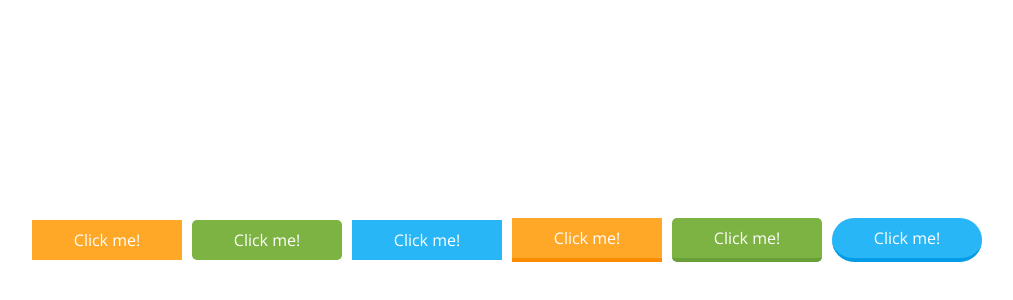
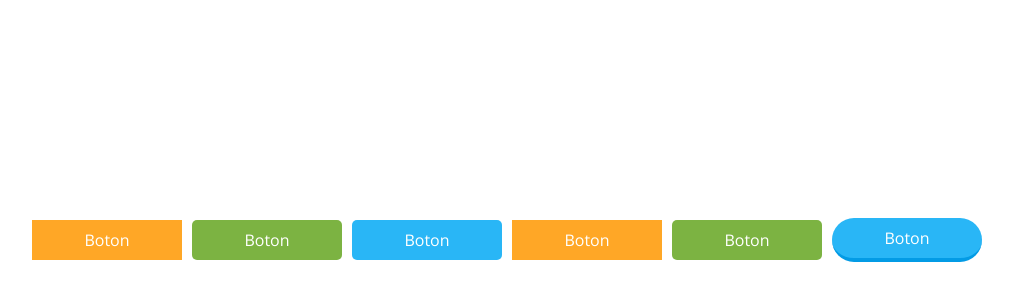
Before and after one commit to Taller-Web/Basic-Button, a plain HTML site: page index.html in a window 1280 px wide. Shown: the part 160-460 px from the top of the page, without its empty margins (133-1146 px from the left). Drawn offline with nearby package versions, Linux system fonts and the light colour scheme.

Commit message:
final
final

```diff
--- a/css/style.css
+++ b/css/style.css
@@ -4,78 +4,62 @@ body{
 
 .box{
     display: flex;
+    justify-content: center;
+    align-items: center;
     width: 100%;
     height: 100%;
-	justify-content: center;
-	align-items: center;
 }
 
-
-
-/* Estilos Propios*/
 .btn{
+    display: inline-block;
     text-decoration: none;
-	color: #fff;
-	display: inline-block;
-	text-align: center;
-	font-family: 'Open Sans';
-	font-size: 16px;
-	font-weight: 300;
     height: 40px;
     line-height: 40px;
     width: 150px;
+    text-align: center;
+    font-size: 16px;
+    font-weight: 400;
+    font-family: 'Open Sans';
+    color: #fff;
     margin: 5px;
-	transition: all 0.5s;
+    transition: background-color 0.5s;
 }
 .btn:hover{
-	transition: all 0.5s;
+    transition: background-color 0.5s;
 }
 
-
-/* Utilidades para Redondear Bordes */
-.u-btnRoundSmall{
-	border-radius: 5px;
-}
-.u-btnRoundBig{
-	border-radius: 150px;
-}
-
-
-/* Colores*/
-.btn-ColorOrange{
+.btn-amarillo{
     background-color: #FFA726;
 }
-.btn-ColorOrange:hover{
+.btn-amarillo:hover{
     background-color: #FFB447;
 }
-.btn-ColorGreen{
+.btn-Verde{
     background-color: #7CB342;
 }
-.btn-ColorGreen:hover{
+.btn-Verde:hover{
     background-color: #90BE5E;
 }
-.btn-ColorBlue{
+.btn-Celeste{
     background-color: #29B6F6;
 }
-.btn-ColorBlue:hover{
+.btn-Celeste:hover{
     background-color: #49C1F7;
 }
 
-.btn-ShadowOrange{
+.u-shadowAmarillo{
     border-bottom: 4px solid #FB8C00;
 }
-.btn-ShadowOrange:hover{
-	border-bottom-color: #FC9D26;
-}
-.btn-ShadowGreen{
+.u-shadowVerde{
     border-bottom: 4px solid #689F38;
 }
-.btn-ShadowGreen:hover{
-	border-bottom-color: #7FAD56;
-}
-.btn-ShadowBlue{
+.u-shadowCeleste{
     border-bottom: 4px solid #039BE5;
 }
-.btn-ShadowBlue:hover{
-	border-bottom-color: #29AAE9;
+
+.btn-bordeSmall{
+    border-radius: 5px;
 }
+.btn-borderBig{
+    border-radius: 40px;
+}
--- a/index.html
+++ b/index.html
@@ -1,29 +1,24 @@
 <!DOCTYPE html>
 <html lang="es">
 <head>
-	<meta charset="UTF-8">
-	<title>Basic Button</title>
-	<link rel="shortcut icon" type="image/x-icon" href="img/favicon.ico">
-
-	<!-- Fuente y Estilos de Normalización css -->
-	<link href="https://fonts.googleapis.com/css?family=Open+Sans:300,400" rel="stylesheet">
-	<link rel="stylesheet" type="text/css" href="https://necolas.github.io/normalize.css/4.1.1/normalize.css">
-
-	<!-- Estilos de Botones -->
-	<link rel="stylesheet" type="text/css" href="css/style.css">
-
+    <meta charset="UTF-8">
+    <title>Botones Básicos</title>
+    <link rel="shortcut icon" type="image/x-icon" href="img/favicon.ico">
+    <link href="https://fonts.googleapis.com/css?family=Open+Sans:300" rel="stylesheet">
+    <link rel="stylesheet" href="https://necolas.github.io/normalize.css/4.1.1/normalize.css">
+    <link rel="stylesheet" href="css/style.css">
 </head>
 <body>
-	<div class="box">
+    <div class="box">
 
-		<a href="#" class="btn btn-ColorOrange">Click me!</a>
-		<a href="#" class="btn u-btnRoundSmall btn-ColorGreen">Click me!</a>
-		<a href="#" class="btn  btn-ColorBlue">Click me!</a>
+        <a href="#" class="btn btn-amarillo"> Boton </a>
+        <a href="#" class="btn btn-Verde btn-bordeSmall"> Boton </a>
+        <a href="#" class="btn btn-Celeste btn-bordeSmall"> Boton </a>
 
-		<a href="#" class="btn btn-ColorOrange btn-ShadowOrange">Click me!</a>
-		<a href="#" class="btn u-btnRoundSmall btn-ColorGreen btn-ShadowGreen">Click me!</a>
-		<a href="#" class="btn u-btnRoundBig btn-ColorBlue btn-ShadowBlue">Click me!</a>
+        <a href="#" class="btn btn-amarillo "> Boton </a>
+        <a href="#" class="btn btn-Verde btn-bordeSmall "> Boton </a>
+        <a href="#" class="btn btn-Celeste btn-borderBig u-shadowCeleste"> Boton </a>
 
-	</div>
+    </div>
 </body>
 </html>
```
Lines whose indentation alone changed are shown as unchanged.
